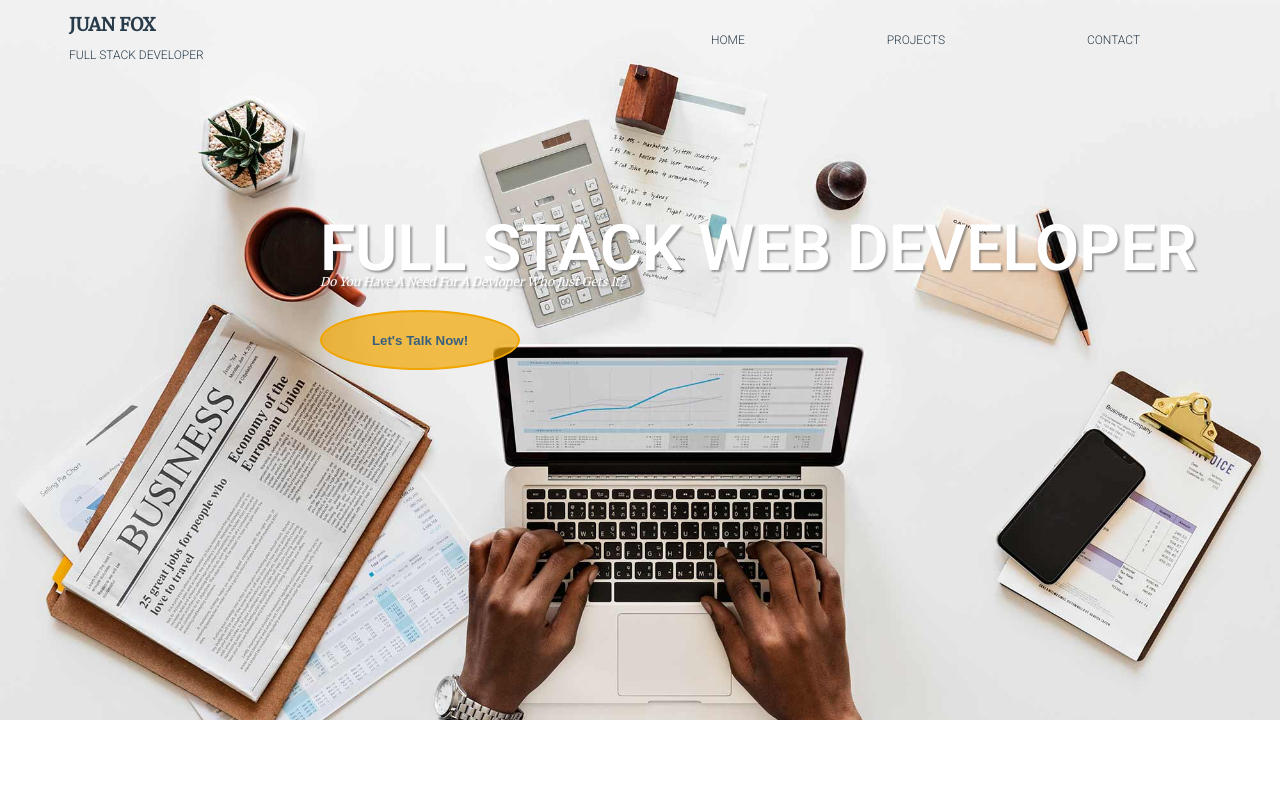
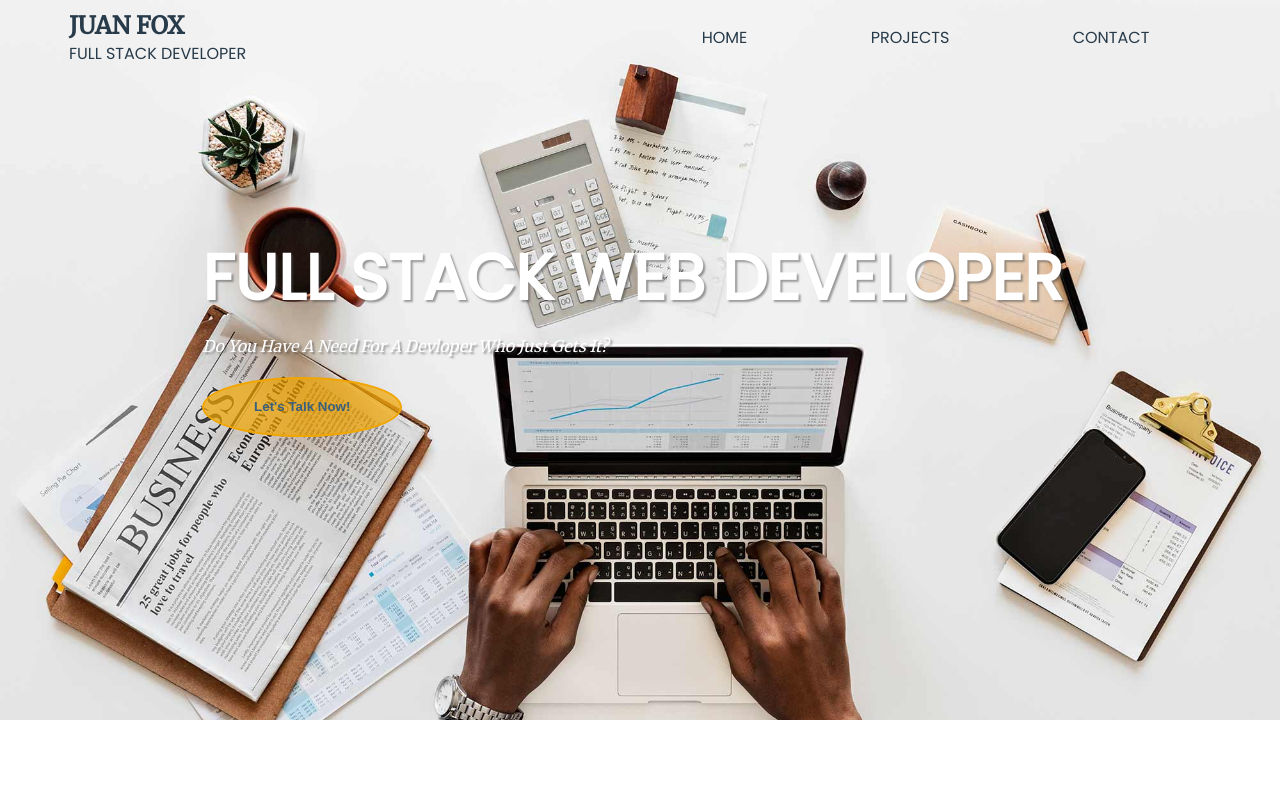
Before and after one commit to OverAndBeyondWeb/mern-stack-portfolio, a React (Create React App) app in the folder client/: page / in a window 1280 px wide. Shown: the top 800 px of the page. Built offline with nearby package versions, Linux system fonts and the light colour scheme.

Commit message:
Landing component css fix since adding box-sizing:borderbox to index.scss

```diff
--- a/client/src/components/Contact/Contact.js
+++ b/client/src/components/Contact/Contact.js
@@ -1,5 +1,7 @@
 import React, { Component } from 'react';
 import './Contact.scss';
+
+import { Link } from 'react-router-dom';
 
 class Contact extends Component {
 
@@ -10,7 +12,7 @@ class Contact extends Component {
   render() {
 
     return (
-      <form id="contact" class="container">
+      <form id="contact" className="container">
         <h3>Let's get some things done!</h3>
         <h4>What do you have in mind?</h4>
         <fieldset>
@@ -32,7 +34,7 @@ class Contact extends Component {
         <fieldset>
           <button name="submit" type="submit" id="contact-submit" data-submit="...Sending">Submit</button>
         </fieldset>
-        <p class="back-link">&larr; Back</p>
+        <p className="back-link"><Link to="/">&larr; Back</Link></p>
       </form>
     )
   }
--- a/client/src/components/Contact/Contact.scss
+++ b/client/src/components/Contact/Contact.scss
@@ -1,17 +1,6 @@
 @import url(https://fonts.googleapis.com/css?family=Roboto:400,300,600,400italic);
-  * {
-    margin: 0;
-    padding: 0;
-    box-sizing: border-box;
-    -webkit-box-sizing: border-box;
-    -moz-box-sizing: border-box;
-    -webkit-font-smoothing: antialiased;
-    -moz-font-smoothing: antialiased;
-    -o-font-smoothing: antialiased;
-    text-rendering: optimizeLegibility;
-  }
 
-  body {
+#contact {
   font-family: "Roboto", Helvetica, Arial, sans-serif;
   font-weight: 100;
   font-size: 12px;
--- a/client/src/components/Header/Header.js
+++ b/client/src/components/Header/Header.js
@@ -7,19 +7,19 @@ class Header extends Component {
   render() {
     return (
       <header>
-        <div class="header-content wrap">
-          <div class="branding">
-            <div class="name">Juan Fox</div>
-            <div class="position-title">Full Stack Developer</div>
+        <div className="header-content wrap">
+          <div className="branding">
+            <div className="name">Juan Fox</div>
+            <div className="position-title">Full Stack Developer</div>
           </div>
-          <nav class="page-nav">
-            <i id="open-nav" class="fa fa-bars" aria-hidden="true"></i>
+          <nav className="page-nav">
+            <i id="open-nav" className="fa fa-bars" aria-hidden="true"></i>
 
             <ul id="site-nav">
-              <i id="close-nav" class="fa fa-window-close-o" aria-hidden="true"></i>
-              <li class="navLink current">HOME</li>
-              <li class="navLink">PROJECTS</li>
-              <li class="navLink">CONTACT</li>
+              <i id="close-nav" className="fa fa-window-close-o" aria-hidden="true"></i>
+              <li className="navLink current">HOME</li>
+              <li className="navLink">PROJECTS</li>
+              <li className="navLink">CONTACT</li>
             </ul>
           </nav>
         </div>
--- a/client/src/components/LandingPage/LandingPage.js
+++ b/client/src/components/LandingPage/LandingPage.js
@@ -7,9 +7,12 @@ export default () => (
   <div class="landing-page">
     <Header />
     <div class="page-container wrap">
-      <h1>full stack web developer</h1>
-      <p><em>Do you have a need for a devloper who just gets it?</em></p>
-      <button class="contact-now">Let's Talk Now!</button>
+      <div className="page-content">
+        <h1>full stack web developer</h1>
+        <p><em>Do you have a need for a devloper who just gets it?</em></p>
+        <button class="contact-now">Let's Talk Now!</button>
+      </div>
+
     </div>
   </div>
 );
--- a/client/src/components/LandingPage/LandingPage.scss
+++ b/client/src/components/LandingPage/LandingPage.scss
@@ -16,8 +16,11 @@
   }
   .page-container {
     padding-top: 12%;
-    padding-left: 20%;
 
+    .page-content {
+      display: inline-block;
+      margin-left: 12%;
+    }
     h1 {
       font-size: 64px;
       text-shadow: 2px 2px 2px rgba(67, 67, 67, .5);
--- a/client/src/index.scss
+++ b/client/src/index.scss
@@ -2,6 +2,12 @@
 @import url('https://fonts.googleapis.com/css?family=Merriweather');
 @import url('https://fonts.googleapis.com/css?family=Open+Sans');
 @import url("https://cdnjs.cloudflare.com/ajax/libs/font-awesome/4.7.0/css/font-awesome.css");
+
+* {
+  margin: 0;
+  padding: 0;
+  box-sizing: border-box;
+}
 
 html, body {
   min-height: 100%;
```
Lines whose indentation alone changed are shown as unchanged.
